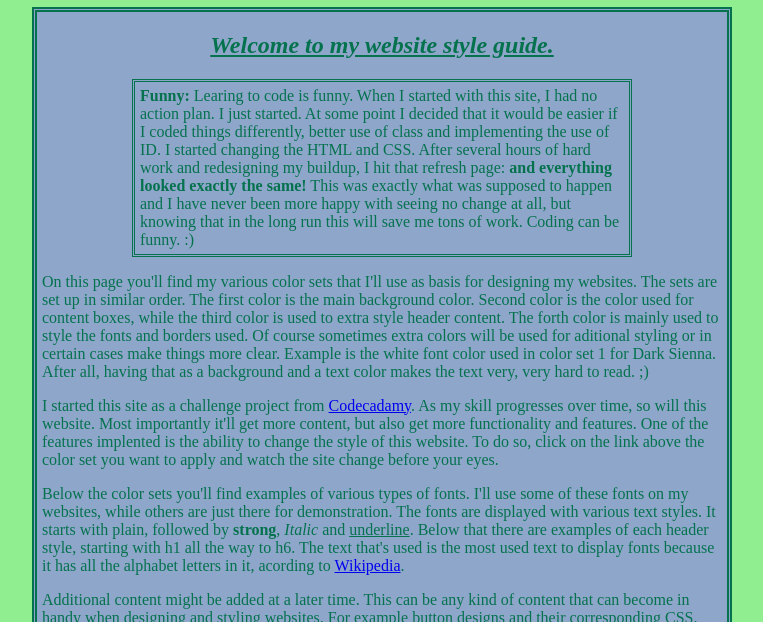
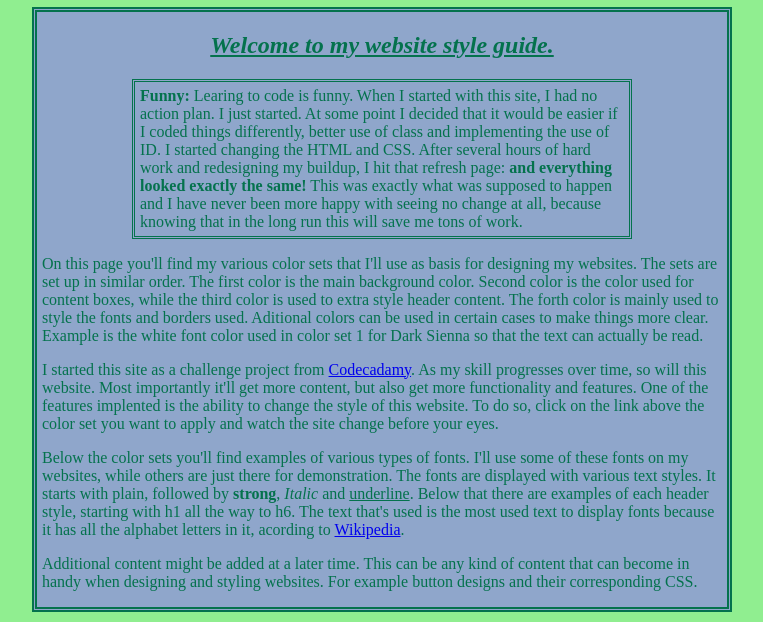
Before and after one commit to Tuanur01/design, a plain HTML site: page colorsyle2.html in a window 1280 px wide. Shown: the part 178-800 px from the top of the page, without its empty margins (258-1021 px from the left). Drawn offline with Linux system fonts and the light colour scheme.

Commit message:
Update colorsyle2.html

```diff
--- a/colorsyle2.html
+++ b/colorsyle2.html
@@ -16,12 +16,12 @@
                 At some point I decided that it would be easier if I coded things differently, better use of class and implementing the use of ID.
                 I started changing the HTML and CSS. After several hours of hard work and redesigning my buildup, I hit that refresh page:
                 <strong>and everything looked exactly the same!</strong> This was exactly what was supposed to happen and I have never been more happy with seeing no change at all,
-                but knowing that in the long run this will save me tons of work. Coding can be funny. :)
+                because knowing that in the long run this will save me tons of work.
                 </p>
                 <p>On this page you'll find my various color sets that I'll use as basis for designing my websites.
                     The sets are set up in similar order. The first color is the main background color. Second color is the color used for content boxes, while the third color is used to extra style header content.
-                    The forth color is mainly used to style the fonts and borders used. Of course sometimes extra colors will be used for aditional styling or in certain cases make things more clear.
-                    Example is the white font color used in color set 1 for Dark Sienna. After all, having that as a background and a text color makes the text very, very hard to read. ;)
+                    The forth color is mainly used to style the fonts and borders used. Aditional colors can be used in certain cases to make things more clear.
+                    Example is the white font color used in color set 1 for Dark Sienna so that the text can actually be read.
                 </p>
                 <p>I started this site as a challenge project from <a href="https://www.codecademy.com/" target="_blank">Codecadamy</a>.
                     As my skill progresses over time, so will this website. Most importantly it'll get more content, but also get more functionality and features.
```
